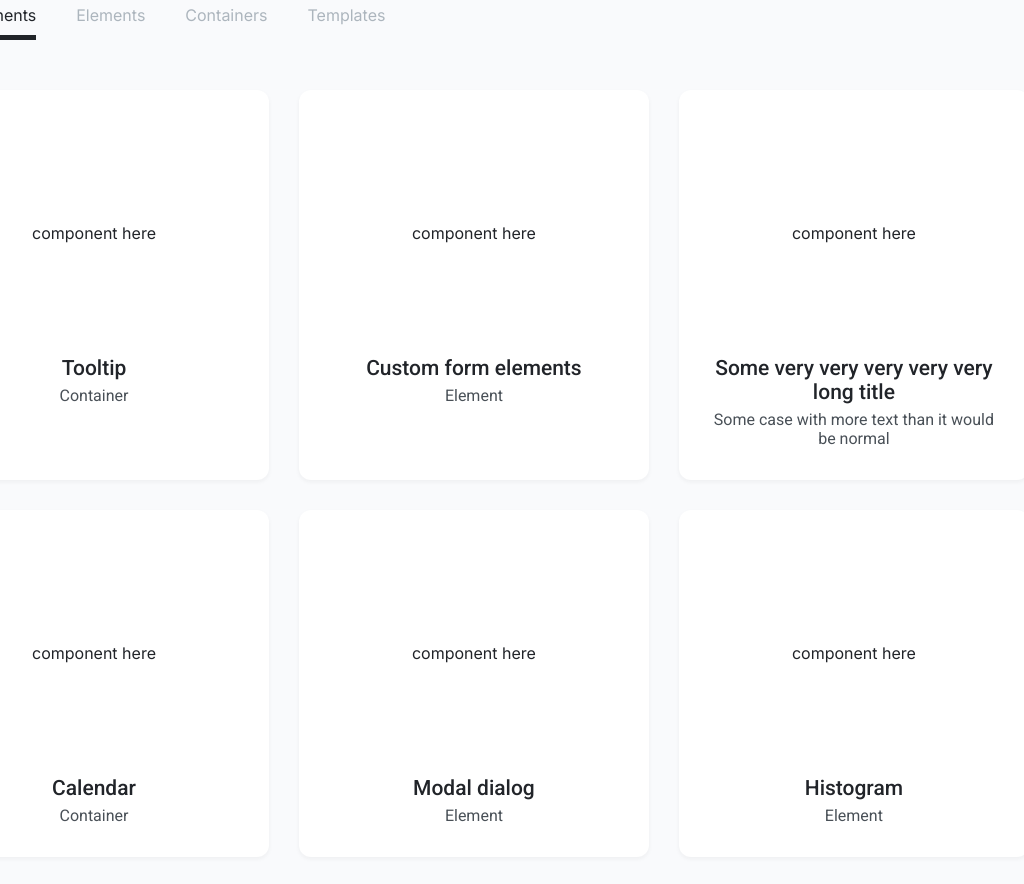
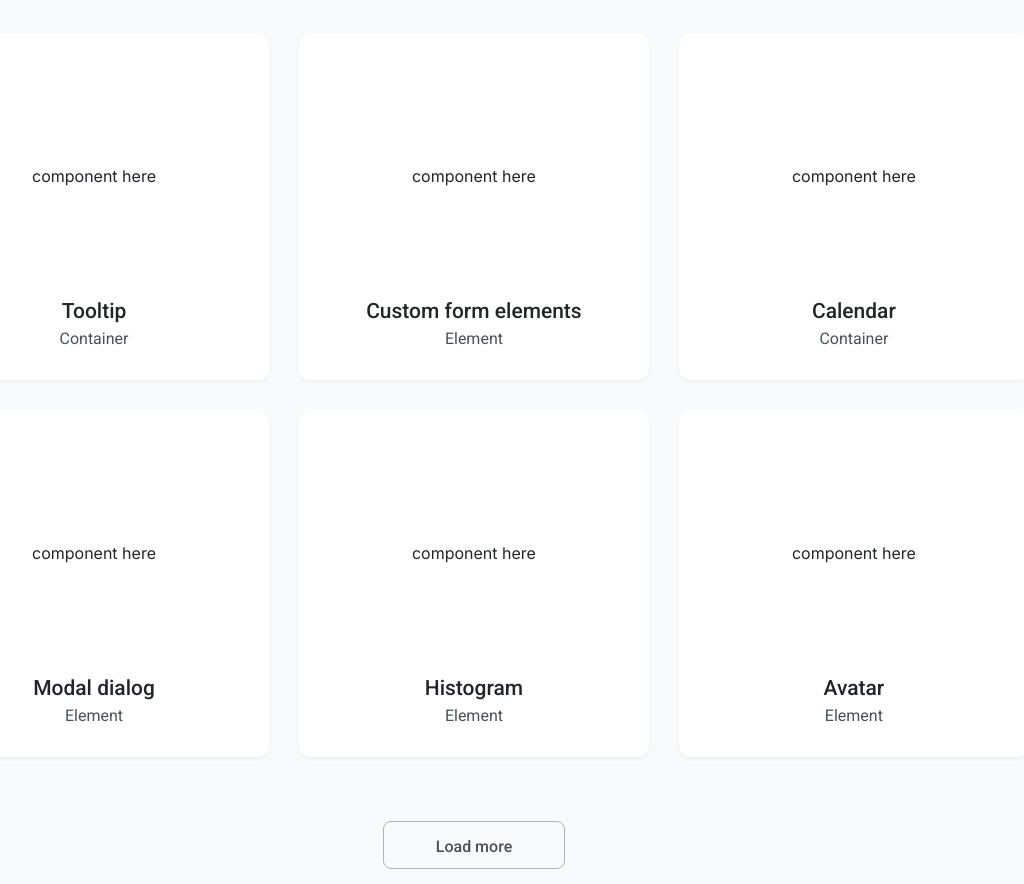
Before and after one commit to js-tasks-ru/htmlcss-20230911-4_xelaris, a website: page index.html in a window 1280 px wide. Shown: the part 305-1189 px from the top of the page, without its empty margins (166-1190 px from the left). Drawn offline with Linux system fonts and the light colour scheme; a web font is replaced by a local one.

Commit message:
adjust tabs n cards on mainpage

```diff
--- a/03-lection1/01-button/button.css
+++ b/03-lection1/01-button/button.css
@@ -34,7 +34,7 @@
   color: var(--white, white);
 }
 .button_var_alternate {
-  background: var(--white, white);
+  background: transparent;
   border: 1px solid var(--border-color, #acb5bd);
   color: var(--grey-4, #495057);
 }
--- a/assets/css/main.css
+++ b/assets/css/main.css
@@ -5,9 +5,11 @@
 @import '../../components/header/header.css';
 @import '../../components/footer/footer.css';
 @import '../../components/tileList/tileList.css';
+@import '../../components/previewCards/previewCards.css';
 @import '../../components/previewCard/previewCard.css';
 @import '../../components/menu/menu.css';
 @import '../../03-lection1/01-button/button.css';
+@import '../../components/tabs/tabs.css';
 
 :root {
   --white: #ffffff;
--- a/components/page/page.css
+++ b/components/page/page.css
@@ -20,7 +20,7 @@
 }
 .page__content {
   background: var(--bg-color, #f9fafc);
-  padding: 24px 0 96px;
+  padding: 24px 0 92px;
   flex-grow: 1;
 }
 .page_component .page__content {
@@ -63,13 +63,3 @@
     margin-bottom: 58px;
   }
 }
-@media screen and (min-width: 992px) {
-  .page__content {
-    padding-top: 32px;
-  }
-}
-@media screen and (min-width: 1175px) {
-  .page__content {
-    padding-top: 68px;
-  }
-}
--- /dev/null
+++ b/components/previewCards/previewCards.css
@@ -0,0 +1,26 @@
+.previewCards__tabs {
+  margin-top: -62px;
+}
+.previewCards__tabs .tabs__content {
+  padding-top: 16px;
+}
+.previewCards__loadMoreBtn {
+  width: 182px;
+  display: block;
+  margin: 64px auto 0;
+}
+@media screen and (min-width: 768px) {
+  .previewCards__tabs {
+    margin-top: -63px;
+  }
+}
+@media screen and (min-width: 992px) {
+  .previewCards__tabs .tabs__content {
+    padding-top: 32px;
+  }
+}
+@media screen and (min-width: 1175px) {
+  .previewCards__tabs .tabs__content {
+    margin-top: 68px;
+  }
+}
--- a/components/tabs/tabs.css
+++ b/components/tabs/tabs.css
@@ -1,16 +1,11 @@
-.tabs {
-}
 .tabs__nav {
   display: flex;
-  gap: 40px;
+  gap: 24px;
   width: 100%;
   overflow: hidden;
 }
 .tabs__content {
   display: none;
-}
-.tabs__tab {
-  margin-bottom: 50px;
 }
 .tabs__tabControl {
   position: absolute;
@@ -65,3 +60,8 @@
   border-bottom-color: var(--black, black);
   cursor: default;
 }
+@media screen and (min-width: 768px) {
+  .tabs__nav {
+    gap: 40px;
+  }
+}
--- a/index.html
+++ b/index.html
@@ -4,7 +4,7 @@
     <meta charset="utf-8" />
     <meta name="viewport" content="width=device-width, initial-scale=1.0" />
     <link rel="stylesheet" href="./assets/css/main.css" />
-    <link rel="stylesheet" href="./components/tabs/tabs.css" />
+    <link rel="stylesheet" href="./components/previewCards/previewCards.css" />
     <title>Reusable component library</title>
   </head>
   <body class="page page_main">
@@ -24,9 +24,9 @@
         <h1 class="header__title">Reusable component library</h1>
       </div>
     </header>
-    <main class="page__content">
+    <main class="page__content previewCards">
       <div class="layoutContainer">
-        <div class="tabs">
+        <div class="tabs previewCards__tabs">
           <input
             class="tabs__tabControl tabs__tabControl_tabNum_1"
             type="radio"
@@ -52,11 +52,10 @@
             id="#templates-tab"
             name="tabs"
           />
-
           <div class="tabs__nav">
             <label class="tabs__tab" for="#all-tab">
               <span class="tabs__tabTitle tabs__tabTitle_tabNum_1"
-                >All components</span
+                >All&nbsp;components</span
               ></label
             >
             <label class="tabs__tab" for="#elements-tab"
@@ -75,9 +74,8 @@
               >
             </label>
           </div>
-
           <div class="tabs__content tabs__content_tabNum_1">
-            <div class="tileList">
+            <div class="tileList previewCards__list">
               <a href="" class="previewCard tileList__item">
                 <div class="previewCard__placeholder">
                   <div class="previewCard__preview">component here</div>
@@ -91,17 +89,6 @@
                 </div>
                 <h2 class="previewCard__title">Custom form elements</h2>
                 <div class="previewCard__desc">Element</div>
-              </a>
-              <a href="" class="previewCard tileList__item">
-                <div class="previewCard__placeholder">
-                  <div class="previewCard__preview">component here</div>
-                </div>
-                <h2 class="previewCard__title">
-                  Some very very very very very long title
-                </h2>
-                <div class="previewCard__desc">
-                  Some case with more text than it would be normal
-                </div>
               </a>
               <a href="" class="previewCard tileList__item">
                 <div class="previewCard__placeholder">
@@ -132,6 +119,11 @@
                 <div class="previewCard__desc">Element</div>
               </a>
             </div>
+            <button
+              class="button button_var_alternate previewCards__loadMoreBtn"
+            >
+              Load more
+            </button>
           </div>
           <div class="tabs__content tabs__content_tabNum_2">elements here</div>
           <div class="tabs__content tabs__content_tabNum_3">
```
